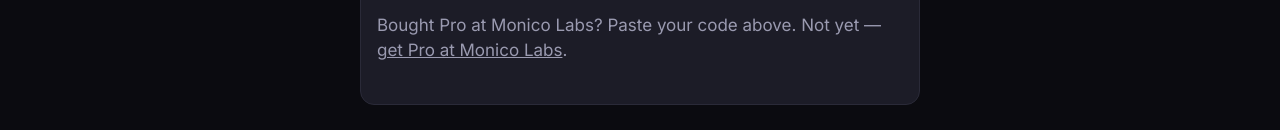
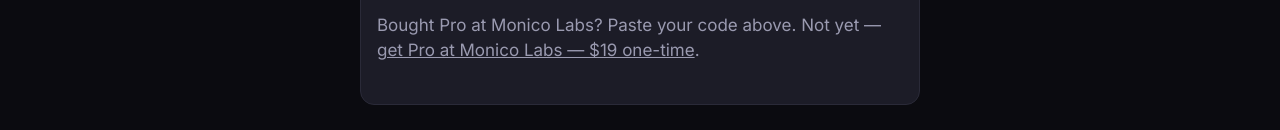
Before and after one commit to jaykk99/freeframe-studio, a plain HTML site: page index.html in a window 1280 px wide. Shown: the part 625-755 px from the top of the page. Drawn offline with Linux system fonts and the light colour scheme.

Commit message:
Point FreeFrame Pro buy link at the storefront product page
PR #1's Pro box linked to the Monico Labs storefront home, so a
visitor had to find FreeFrame themselves. This points the link at
#/product/freeframe, the same deep-link pattern Code Runner and
BrowserBro use, and links the README Pro line to the same page.

Honest blocker, same as BrowserBro: freeframe is still 'soon' in
the hub catalog, so the product page shows 'Coming soon' with no Buy
button until the catalog flips to live after #1 merges. The link
becomes the buy path with no further change.

```diff
--- a/index.html
+++ b/index.html
@@ -175,7 +175,7 @@ input[type=range]{width:100%;accent-color:var(--accent)}
         <p class="note" style="margin-top:6px">2K exports (2048px on the long edge) and a commercial-use licence for everything you make here. Free stays free: the same studio, 1024px exports, personal use.</p>
         <div class="row"><input type="text" id="ffCode" placeholder="Monico access code (ML-....-....-....-....)" autocomplete="off" spellcheck="false"><button class="btn" onclick="ffUnlock()">Unlock Pro</button></div>
         <div class="note" id="ffGateMsg"></div>
-        <p class="note">Bought Pro at Monico Labs? Paste your code above. Not yet — <a href="https://monico-labs-insta.onrender.com/" target="_blank" rel="noopener">get Pro at Monico Labs</a>.</p>
+        <p class="note">Bought Pro at Monico Labs? Paste your code above. Not yet — <a href="https://monico-labs-insta.onrender.com/#/product/freeframe" target="_blank" rel="noopener">get Pro at Monico Labs — $19 one-time</a>.</p>
       </div>
       <div id="ffProRow" style="display:none">
         <b>Pro unlocked<span id="ffProTier"></span>.</b>
```
Also changed, not shown: 1 other file.
